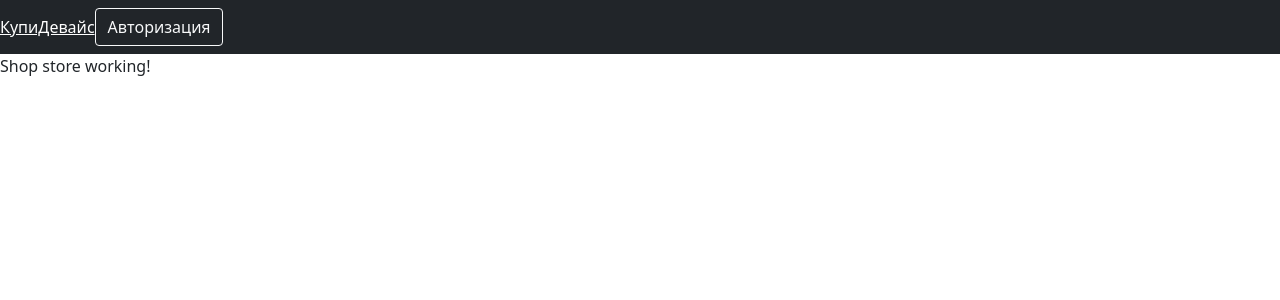
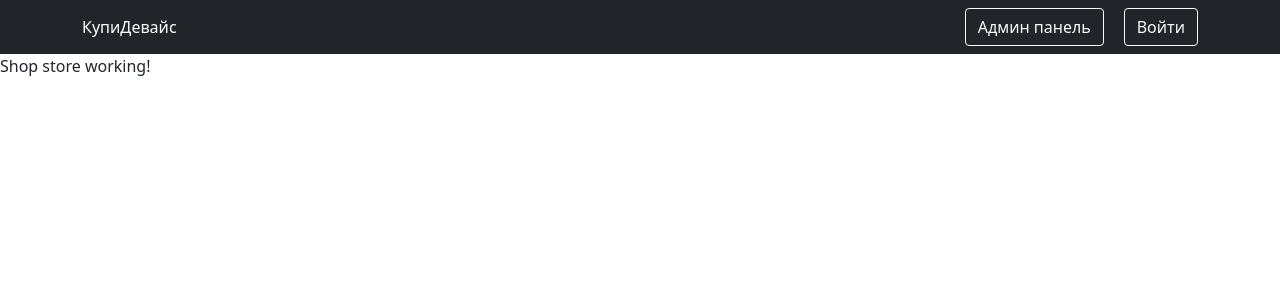
Before and after one commit to KiberTon/shop-store, a React (Create React App) app in the folder client/: page / in a window 1280 px wide. Shown: the top 300 px of the page. Built offline with nearby package versions, Linux system fonts and the light colour scheme.

Commit message:
Create component Auth and fixed NavBar

```diff
--- a/client/src/components/NavBar.js
+++ b/client/src/components/NavBar.js
@@ -1,28 +1,29 @@
 import React, { useContext } from 'react';
-import { Navbar, Nav, Button } from 'react-bootstrap'
+import { Navbar, Nav, Button, Container } from 'react-bootstrap'
 import { NavLink } from 'react-router-dom'
 import { SHOP_ROUTE } from '../utils/consts'
 import { Context } from '..';
+import { observable } from 'mobx';
 
 
-const NavBar =  () => {
+const NavBar = () => {
     const { user } = useContext(Context)
     return (
-        <>
-            <Navbar bg="dark" variant="dark">
-                <NavLink style={{ color: 'white' }} to={SHOP_ROUTE}>КупиДевайс</NavLink>
+        <Navbar bg="dark" variant="dark">
+            <Container>
+                <NavLink style={{ color: 'white', textDecoration: 'none'}} to={SHOP_ROUTE}>КупиДевайс</NavLink>
                 {user.isAuth ?
-                    <Nav className="ml-auto" style={{ color: 'white' }}>
+                    <Nav className='ml-auto' style={{ color: 'white' }}>
                         <Button variant={'outline-light'}>Админ панель</Button>
-                        <Button variant={'outline-light'}>Выйти</Button>
+                        <Button variant={'outline-light'} style={{marginLeft: '20px'}}>Войти</Button>
                     </Nav>
                     :
                     <Nav className="ml-auto" style={{ color: 'white' }}>
                         <Button variant={'outline-light'}>Авторизация</Button>
                     </Nav>
                 }
-            </Navbar>
-        </>
+            </Container>
+        </Navbar>
     );
 };
 
--- a/client/src/pages/Auth.js
+++ b/client/src/pages/Auth.js
@@ -1,20 +1,37 @@
 import React from 'react';
-import { Card, Form, Container } from 'react-bootstrap';
+import { Card, Form, Container, Button } from 'react-bootstrap';
+import { LOGIN_ROUTE, REGISTRATION_ROUTE } from '../utils/consts';
+import { NavLink, useLocation } from 'react-router-dom';
 
 const Auth = () => {
-  return (<>
-  </>
-    // <Container
-    //   className='d-flex justify-content-center align-items-center'
-    //   style={{ height: window.innerHeight - 54 }}>
-    //   <Card style={{ width: 600 }} className='p-5'>
-    //     <h2 className='m-auto'>Авторизация</h2>
-    //     <Form className='d-flex flex-column'>
-    //       <Form.Control className='mt-2' placeholder='Введите ваш email...' />
-    //       <Form.Control className='mt-2' placeholder='Введите ваш пароль' />
-    //     </Form>
-    //   </Card>
-    // </Container>
+  const location = useLocation()
+  const isLogin = location.pathname === LOGIN_ROUTE
+
+  return (
+    <Container
+      className='d-flex justify-content-center align-items-center'
+      style={{ height: window.innerHeight - 54 }}>
+      <Card style={{ width: 600 }} className='p-5'>
+        <h2 className='m-auto'>{isLogin ? 'Авторизация' : 'Регистрация'}</h2>
+        <Form className='d-flex flex-column'>
+          <Form.Control className='mt-3' placeholder='Введите ваш email...' />
+          <Form.Control className='mt-3' placeholder='Введите ваш пароль...' />
+          <div className='d-flex justify-content-between mt-3 pl-3 pr-3'>
+            {isLogin ?
+              <div>
+                Нет аккаунта? <NavLink to={REGISTRATION_ROUTE}>Зарегистрируйся!</NavLink>
+              </div> :
+              <div>
+                Есть аккаунт? <NavLink to={LOGIN_ROUTE}>Войдите!</NavLink>
+              </div>
+            }
+
+            <Button variant='outline-success'>
+              {isLogin ? 'Войти' : 'Регистрация'}</Button>
+          </div>
+        </Form>
+      </Card>
+    </Container>
   );
 };
 
--- a/client/src/store/UserStore.js
+++ b/client/src/store/UserStore.js
@@ -2,7 +2,7 @@
 
 export default class UserStore {
     constructor() {
-        this._isAuth = false
+        this._isAuth = true
         this._user = {}
         makeAutoObservable(this)
     }
```
